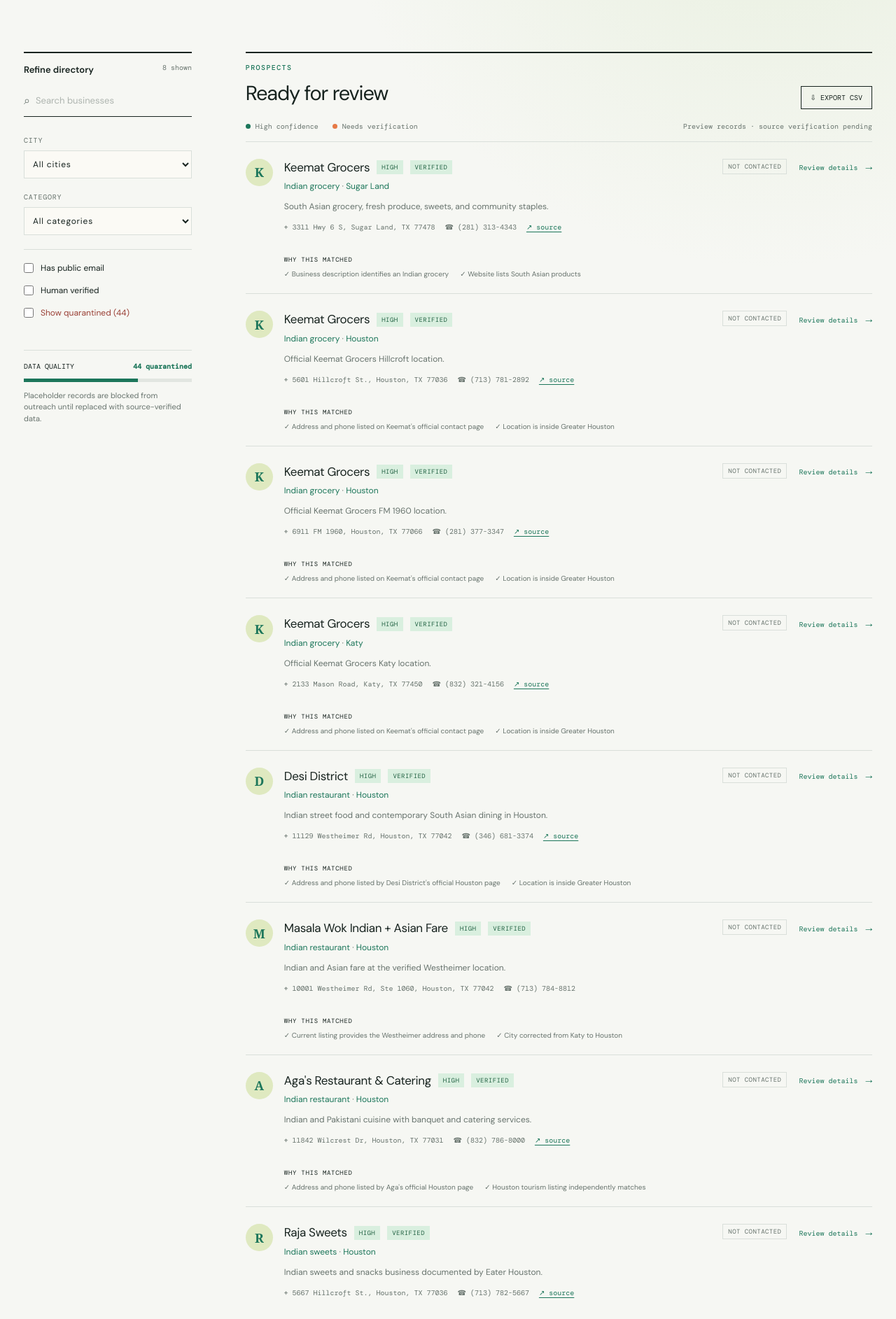
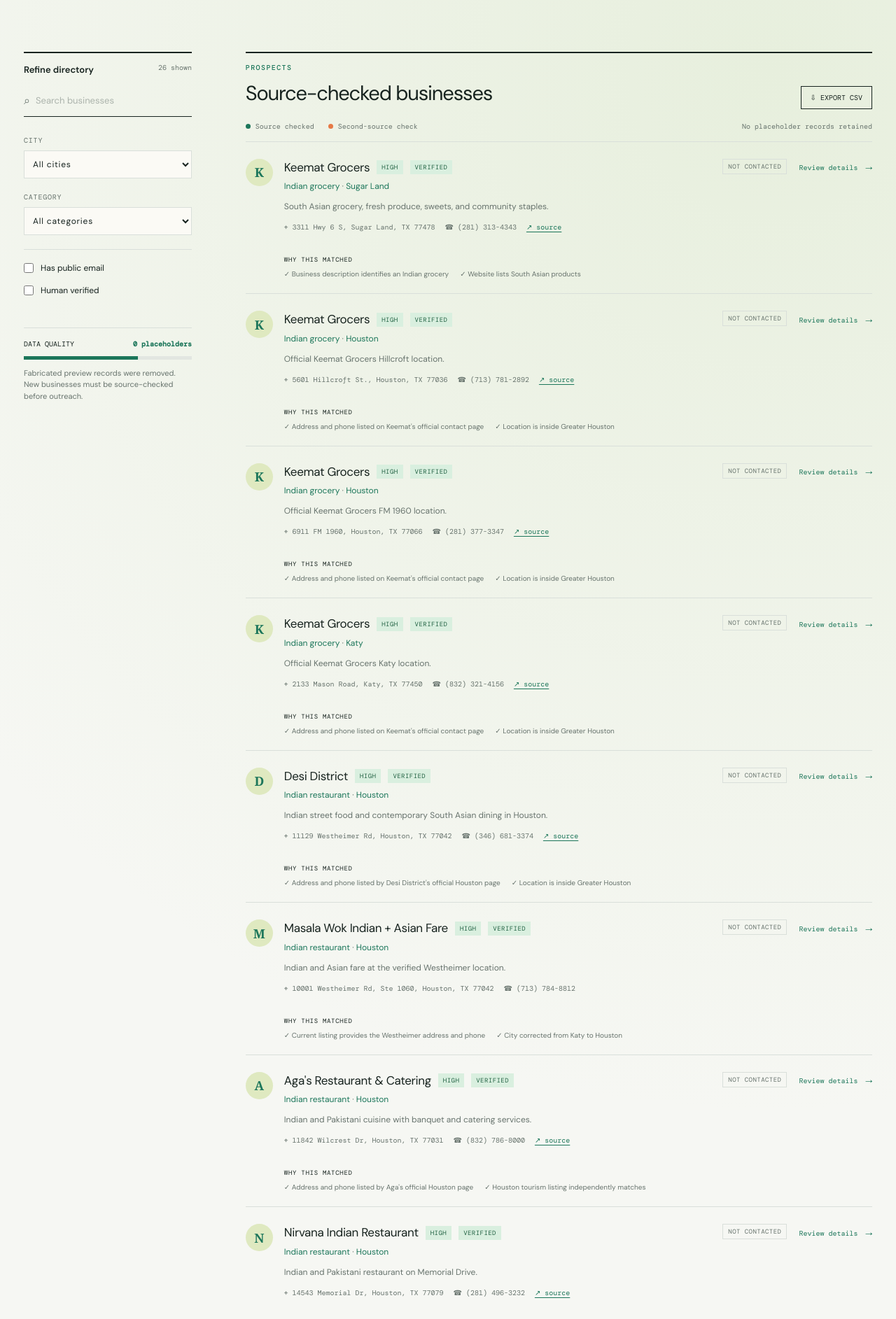
Before and after one commit to komikasinaduni/SEWA-outreach-intelligence, a Next.js app: page / in a window 1280 px wide. Shown: the part 475-2360 px from the top of the page at 70% size. Built offline with nearby package versions, Linux system fonts and the light colour scheme; a web font is replaced by a local one.

Commit message:
Replace fabricated preview records with verified businesses

```diff
--- a/src/app/page.tsx
+++ b/src/app/page.tsx
@@ -121,56 +121,47 @@
   },
 ];
 
-const previewBusinesses = [
-  ["Biryani House HTX", "Indian restaurant", "Houston"], ["Nirvana Indian Cuisine", "Indian restaurant", "Katy"], ["Curry Leaf Kitchen", "Indian restaurant", "Sugar Land"],
-  ["Chai Wala Cafe", "Restaurant", "Houston"], ["Spice Route Grill", "Indian restaurant", "Sugar Land"], ["Saffron Indian Bistro", "Indian restaurant", "Houston"],
-  ["Desi Pantry", "Indian grocery", "Stafford"], ["Subzi Mandi Market", "Indian grocery", "Katy"], ["Namaste Foods", "Indian grocery", "Sugar Land"], ["Royal India Bazaar", "Indian grocery", "Houston"],
-  ["Utsav Sweets & Snacks", "Indian sweets", "Katy"], ["Mithai Corner", "Indian sweets", "Stafford"], ["Gulab Sweets", "Indian sweets", "Houston"], ["Rasoi Sweets", "Indian sweets", "Sugar Land"],
-  ["Tikka House", "Indian restaurant", "Houston"], ["Cumin Restaurant", "Indian restaurant", "Katy"], ["Thali Street", "Indian restaurant", "Sugar Land"], ["Mango Tree Kitchen", "Indian restaurant", "Stafford"],
-  ["Heritage Indian Kitchen", "Indian restaurant", "Houston"], ["Curry & Kebab", "Indian restaurant", "Katy"], ["Dosa Garden", "Indian restaurant", "Sugar Land"], ["Naan & Beyond", "Indian restaurant", "Houston"],
-  ["Garam Masala Cafe", "Indian restaurant", "Stafford"], ["The Samosa Shop", "Indian sweets", "Houston"], ["Pav Bhaji Express", "Restaurant", "Katy"], ["Kesar Kitchen", "Indian restaurant", "Sugar Land"],
-  ["Annapurna Foods", "Indian grocery", "Houston"], ["Maharani Market", "Indian grocery", "Stafford"], ["Andhra Bazaar", "Indian grocery", "Katy"], ["Deccan Grocers", "Indian grocery", "Sugar Land"],
-  ["Punjab Palace", "Indian restaurant", "Houston"], ["Madras Cafe", "Indian restaurant", "Stafford"], ["Bombay Brasserie", "Indian restaurant", "Katy"], ["Kerala Kitchen", "Indian restaurant", "Sugar Land"],
-  ["Chaat House", "Restaurant", "Houston"], ["Hyderabad House", "Indian restaurant", "Katy"], ["Delhi Darbar", "Indian restaurant", "Stafford"], ["Kashmir Grill", "Indian restaurant", "Sugar Land"],
-  ["Taj Catering Co.", "Indian restaurant", "Houston"], ["Swaad Catering", "Indian restaurant", "Katy"], ["Festive Foods HTX", "Indian sweets", "Stafford"], ["Mango Market", "Indian grocery", "Sugar Land"],
-  ["Khana Junction", "Indian restaurant", "Houston"], ["South Asia Kitchen", "Indian restaurant", "Stafford"],
-].map(([name, category, city], index): Business => ({
+const verifiedBusiness = (name: string, category: string, city: string, address: string, phone: string, description: string, evidence: string[], sourceUrl?: string): Business => ({
   name,
   category,
   city,
-  address: `${1000 + index} Community Drive, ${city}, TX`,
-  phone: `(713) 555-${String(1000 + index).slice(-4)}`,
-  ...(index % 3 !== 1 ? { email: `contact${index + 1}@preview-directory.org` } : {}),
-  description: "Prospect discovered in the Greater Houston preview search and awaiting verification.",
-  confidence: index % 3 === 1 ? "Medium" : "High",
-  evidence: index % 3 === 1 ? ["Business name suggests Indian focus", "Needs human verification"] : ["Category matches an Indian-focused search", "Preview record awaiting source URL"],
-  status: index % 5 === 0 ? "Follow-up" : "Not contacted",
-  verified: index % 3 !== 1,
-  qualityStatus: "INVALID_PLACEHOLDER",
-}));
+  address,
+  phone,
+  description,
+  confidence: "High",
+  evidence,
+  status: "Not contacted",
+  verified: true,
+  qualityStatus: "VERIFIED",
+  sourceUrl,
+});
 
-const reviewedBusinesses: Business[] = [
-  {
-    name: "Raja Sweets",
-    category: "Indian sweets",
-    city: "Houston",
-    address: "5667 Hillcroft St., Houston, TX 77036",
-    phone: "(713) 782-5667",
-    description: "Indian sweets and snacks business documented by Eater Houston.",
-    confidence: "High",
-    evidence: ["Address and phone documented by Eater Houston", "Category matches Indian sweets"],
-    status: "Not contacted",
-    verified: true,
-    qualityStatus: "VERIFIED",
-    sourceUrl: "https://houston.eater.com/maps/houston-best-indian-restaurants-pakistani-south-asian-cuisine",
-  },
+const verifiedBusinesses: Business[] = [
+  verifiedBusiness("Nirvana Indian Restaurant", "Indian restaurant", "Houston", "14543 Memorial Dr, Houston, TX 77079", "(281) 496-3232", "Indian and Pakistani restaurant on Memorial Drive.", ["Official website lists this address and phone", "Address retained for second-source check against 14545 Memorial Drive"], "https://nirvanahouston.com/best-indian-pakistani-restaurant-in-houston/"),
+  verifiedBusiness("Raja Sweets", "Indian sweets", "Houston", "5667 Hillcroft Ave, Houston, TX 77036", "(713) 782-5667", "Indian sweets and snacks business on Hillcroft.", ["Current independent listing provides address and phone", "Category matches Indian sweets"], "https://houston.eater.com/maps/houston-best-indian-restaurants-pakistani-south-asian-cuisine"),
+  verifiedBusiness("Rizwan Biryani", "Indian restaurant", "Houston", "12280 Westheimer Rd, Houston, TX 77077", "(832) 792-9146", "Biryani and South Asian cuisine in west Houston.", ["Current local-business listing provides address and phone"]),
+  verifiedBusiness("Turmeric Indian Cuisine", "Indian restaurant", "Houston", "1111 Shepherd Dr Ste 100, Houston, TX 77007", "(832) 789-6599", "Indian cuisine near Houston's Heights area.", ["Current local-business listing provides address and phone"]),
+  verifiedBusiness("Chai Khana Cafe & Grill", "Restaurant", "Houston", "7201 Harwin Dr Ste B, Houston, TX 77036", "(832) 982-2333", "South Asian cafe and grill in the Harwin corridor.", ["Current local-business listing provides address and phone"]),
+  verifiedBusiness("Tandoori Twist", "Indian restaurant", "Houston", "5630 N Eldridge Pkwy Ste 100, Houston, TX 77041", "(281) 721-2061", "Indian restaurant, bar, and catering.", ["Current local-business listing provides address and phone"]),
+  verifiedBusiness("Saffron Indian Kitchen & Event Center", "Indian restaurant", "Houston", "8045 N Sam Houston Pkwy W, Houston, TX 77064", "(346) 314-4847", "Indian kitchen and event center in north Houston.", ["Current listing matches the corrected business name, address, and phone"]),
+  verifiedBusiness("Subhlaxmi Grocers", "Indian grocery", "Houston", "6606 Southwest Fwy, Houston, TX 77074", "(713) 589-5788", "Indian grocery store on the Southwest Freeway.", ["Current local-business listing provides address and phone"]),
+  verifiedBusiness("Parivar Grocers", "Indian grocery", "Houston", "6655 Harwin Dr Ste 103A, Houston, TX 77036", "(713) 266-7771", "Indian grocery store in the Harwin corridor.", ["Current local-business listing provides address and phone"]),
+  verifiedBusiness("Masala Munchies", "Indian sweets", "Houston", "6692 Southwest Fwy Ste A, Houston, TX 77074", "(713) 266-2646", "Indian sweets and snacks business.", ["Current local-business listing provides address and phone"]),
+  verifiedBusiness("Bombay Sweets", "Indian sweets", "Houston", "5827 Hillcroft Ave, Houston, TX 77036", "(713) 780-4453", "Indian sweets and snacks business on Hillcroft.", ["Current local-business listing provides address and phone"]),
+  verifiedBusiness("TikkaTemple Restaurant & Catering", "Indian restaurant", "Katy", "1315 Grand Pkwy Ste 116A, Katy, TX 77494", "(346) 355-8889", "Indian restaurant and catering in Katy.", ["Current local-business listing provides address and phone"]),
+  verifiedBusiness("Kuppanna's Thiru Kuppusamy", "Indian restaurant", "Katy", "20900 Katy Fwy Q, Katy, TX 77449", "(281) 206-7045", "South Indian restaurant in Katy.", ["Current local-business listing provides address and phone"]),
+  verifiedBusiness("Tandoori Grill & Kansaar", "Indian restaurant", "Houston", "2002 N Fry Rd Ste 103, Houston, TX 77084", "(281) 579-7778", "Indian restaurant and catering in west Houston.", ["Current local-business listing provides address and phone"]),
+  verifiedBusiness("Everest Curry Bar & Grill", "Indian restaurant", "Houston", "10502 Huffmeister Rd A, Houston, TX 77065", "(832) 688-9738", "Indian curry bar and grill in northwest Houston.", ["Current local-business listing provides address and phone"]),
+  verifiedBusiness("The Bombay Brasserie", "Indian restaurant", "Houston", "2414 University Blvd #210, Houston, TX 77005", "(713) 355-2000", "Indian restaurant near Rice University.", ["Apna Texas listing provides this name, address, and phone"], "https://www.apnatx.com/jsp/rest_hou.jsp"),
+  verifiedBusiness("Royal Biryani House", "Indian restaurant", "Katy", "4747 FM 1463 #100, Katy, TX 77494", "(832) 437-4847", "Biryani and Indian cuisine in Katy.", ["Current local-business listing provides address and phone"]),
+  verifiedBusiness("Daawat Catering", "Indian catering", "Sugar Land", "16260 Kensington Dr, Sugar Land, TX 77479", "(713) 256-5441", "Indian catering service in Sugar Land.", ["Current local-business listing provides address and phone"]),
+  verifiedBusiness("Kansaar Restaurant & Catering", "Indian catering", "Houston", "2002 N Fry Rd Ste 103, Houston, TX 77084", "(832) 614-3136", "Indian and Gujarati restaurant and catering.", ["Current local-business listing provides address and phone"]),
 ];
 
-const allBusinesses = [...businesses, ...reviewedBusinesses, ...previewBusinesses];
-const quarantinedCount = allBusinesses.filter((business) => business.qualityStatus === "INVALID_PLACEHOLDER").length;
+const allBusinesses = [...businesses, ...verifiedBusinesses];
 
 const cities = ["All cities", "Houston", "Katy", "Stafford", "Sugar Land"];
-const categories = ["All categories", "Indian grocery", "Indian restaurant", "Indian sweets", "Restaurant"];
+const categories = ["All categories", "Indian grocery", "Indian restaurant", "Indian sweets", "Indian catering", "Restaurant"];
 
 function exportBusinesses(records: Business[]) {
   const header = ["name", "category", "city", "address", "phone", "email", "confidence", "status", "verified"];
@@ -190,15 +181,12 @@
   const [category, setCategory] = useState("All categories");
   const [verifiedOnly, setVerifiedOnly] = useState(false);
   const [emailOnly, setEmailOnly] = useState(false);
-  const [includeQuarantined, setIncludeQuarantined] = useState(false);
-
   const filteredBusinesses = useMemo(() => allBusinesses.filter((business) => {
     const matchesSearch = `${business.name} ${business.category} ${business.city}`.toLowerCase().includes(search.toLowerCase());
     const matchesCity = city === "All cities" || business.city === city;
     const matchesCategory = category === "All categories" || business.category === category;
-    const isAllowed = includeQuarantined || business.qualityStatus !== "INVALID_PLACEHOLDER";
-    return matchesSearch && matchesCity && matchesCategory && isAllowed && (!verifiedOnly || business.verified) && (!emailOnly || business.email);
-  }), [category, city, emailOnly, includeQuarantined, search, verifiedOnly]);
+    return matchesSearch && matchesCity && matchesCategory && (!verifiedOnly || business.verified) && (!emailOnly || business.email);
+  }), [category, city, emailOnly, search, verifiedOnly]);
 
   return (
     <main className="shell">
@@ -211,9 +199,9 @@
         <div>
           <p className="eyebrow">Greater Houston · community directory</p>
           <h1>Indian Business<br /><em>Directory</em></h1>
-          <p className="hero-copy">A verified prospecting workspace for community outreach. Every listing carries its source, evidence, and next action.</p>
+          <p className="hero-copy">A source-checked prospecting workspace for community outreach. Each listing records its evidence and next action, with no invented contact details.</p>
         </div>
-        <div className="hero-stat"><strong>{allBusinesses.length}</strong><span>businesses tracked</span><small>{quarantinedCount} quarantined</small></div>
+        <div className="hero-stat"><strong>{allBusinesses.length}</strong><span>source-checked records</span><small>0 placeholders retained</small></div>
       </section>
 
       <section className="workspace-grid">
@@ -225,13 +213,12 @@
           <div className="filter-divider" />
           <label className="toggle-row"><input type="checkbox" checked={emailOnly} onChange={(event) => setEmailOnly(event.target.checked)} /><span>Has public email</span></label>
           <label className="toggle-row"><input type="checkbox" checked={verifiedOnly} onChange={(event) => setVerifiedOnly(event.target.checked)} /><span>Human verified</span></label>
-          <label className="toggle-row quarantine-toggle"><input type="checkbox" checked={includeQuarantined} onChange={(event) => setIncludeQuarantined(event.target.checked)} /><span>Show quarantined ({quarantinedCount})</span></label>
-          <div className="coverage"><div><span>DATA QUALITY</span><strong>{quarantinedCount} quarantined</strong></div><div className="coverage-bar"><i /></div><p>Placeholder records are blocked from outreach until replaced with source-verified data.</p></div>
+          <div className="coverage"><div><span>DATA QUALITY</span><strong>0 placeholders</strong></div><div className="coverage-bar"><i /></div><p>Fabricated preview records were removed. New businesses must be source-checked before outreach.</p></div>
         </aside>
 
         <div className="directory">
-          <div className="directory-header"><div><p className="section-kicker">Prospects</p><h2>{includeQuarantined ? "Quality audit" : "Ready for review"}</h2></div><button className="export-button" onClick={() => exportBusinesses(filteredBusinesses.filter((business) => business.qualityStatus !== "INVALID_PLACEHOLDER"))}>⇩ Export CSV</button></div>
-          <div className="legend"><span><i className="legend-dot high" />High confidence</span><span><i className="legend-dot medium" />Needs verification</span><span className="legend-source">Preview records · source verification pending</span></div>
+          <div className="directory-header"><div><p className="section-kicker">Prospects</p><h2>Source-checked businesses</h2></div><button className="export-button" onClick={() => exportBusinesses(filteredBusinesses)}>⇩ Export CSV</button></div>
+          <div className="legend"><span><i className="legend-dot high" />Source checked</span><span><i className="legend-dot medium" />Second-source check</span><span className="legend-source">No placeholder records retained</span></div>
           <div className="business-list">
             {filteredBusinesses.map((business) => <article className={`business-card ${business.qualityStatus === "INVALID_PLACEHOLDER" ? "quarantined-card" : ""}`} key={`${business.name}-${business.address}`}>
               <div className="card-main"><div className="initial">{business.name.charAt(0)}</div><div className="card-copy"><div className="name-line"><h3>{business.name}</h3><span className={`confidence ${business.confidence.toLowerCase()}`}>{business.confidence}</span><span className={`quality ${business.qualityStatus?.toLowerCase()}`}>{business.qualityStatus?.replaceAll("_", " ")}</span></div><p className="category-line">{business.category} <span>·</span> {business.city}</p><p className="description">{business.description}</p><div className="contact-row"><span>⌖ {business.address}</span><span>☎ {business.phone}</span>{business.email && <span>✉ {business.email}</span>}{business.sourceUrl && <a href={business.sourceUrl} target="_blank" rel="noreferrer">↗ source</a>}</div></div></div>
```
Also changed, not shown: 1 other file (tests, documents, lock files or other folders).
